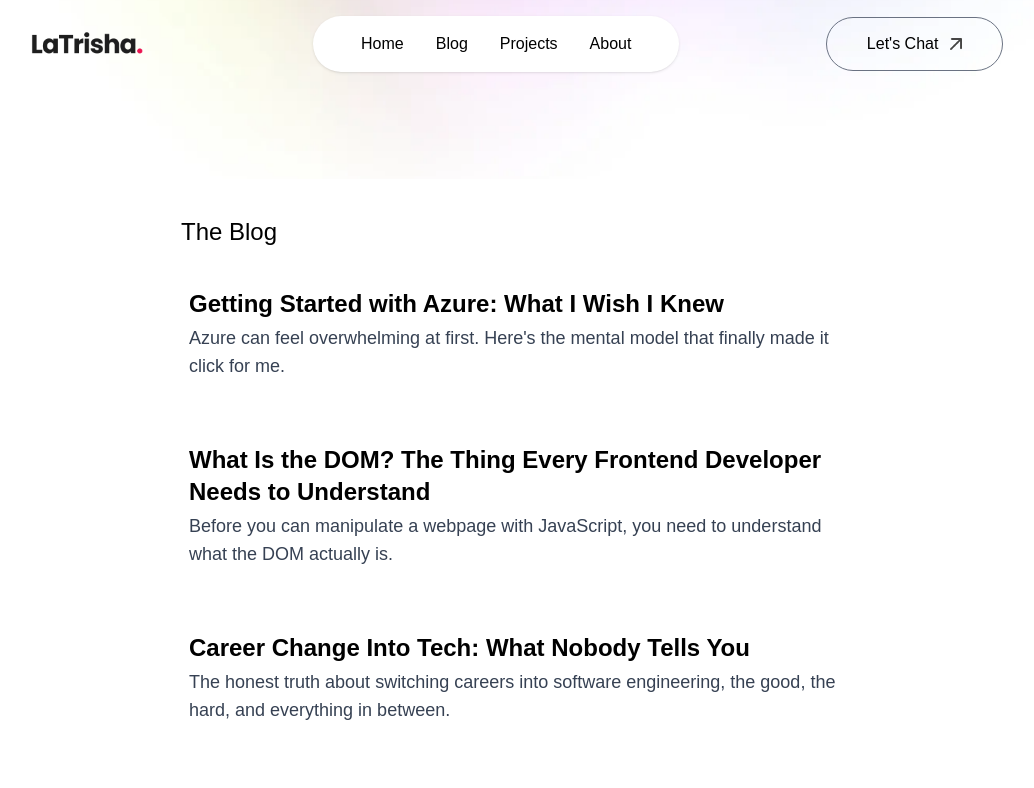
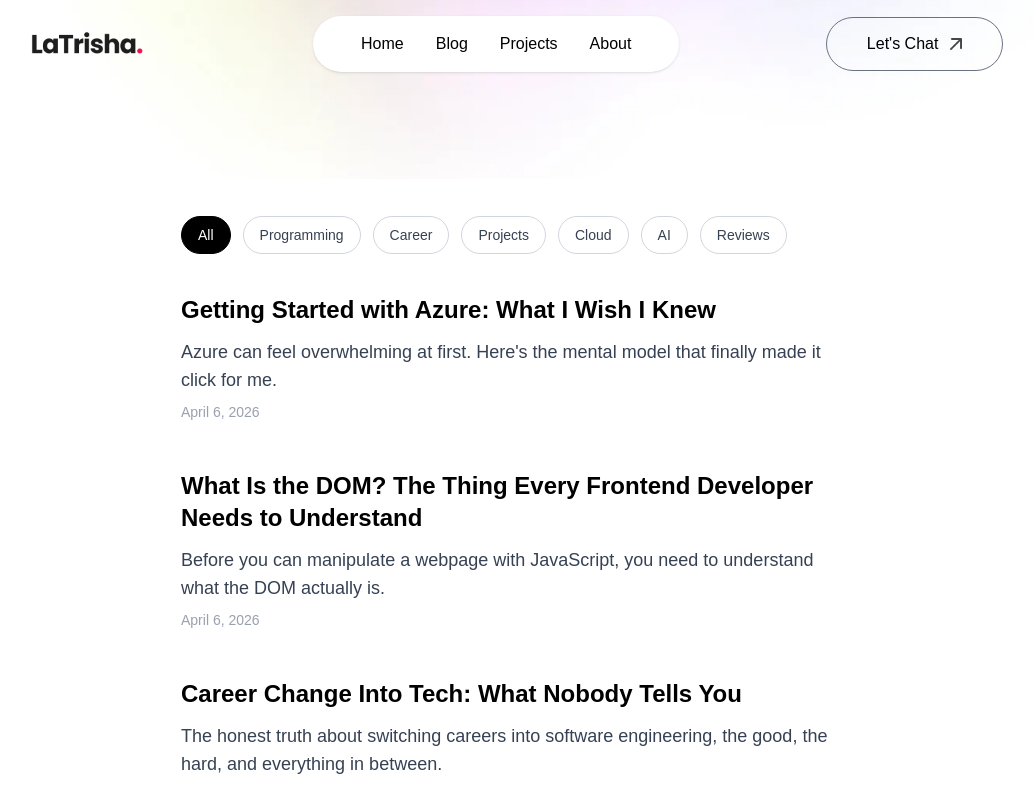
Before and after one commit to LaTrishaGomer/latrisha-gomer, a Next.js app: page /blog in a window 1280 px wide. Shown: the top 788 px of the page, without its empty margins (123-1157 px from the left). Built offline with nearby package versions, Linux system fonts and the light colour scheme; a web font is replaced by a local one.

Commit message:
add category filter UI to blog index page

```diff
--- a/app/blog/page.js
+++ b/app/blog/page.js
@@ -1,15 +1,16 @@
-import Blog from '../components/Blog'
 import Navbar from '../components/Navbar'
 import Footer from '../components/Footer'
+import BlogFilter from '../components/BlogFilter'
 import { getAllPosts } from '../lib/posts'
 
 export default function BlogPage() {
-  const posts = getAllPosts()
+  const posts = getAllPosts().filter(post => post.published !== false)
+
   return (
     <main>
-     <Navbar />
-     <div className="pt-44">
-      <Blog posts={posts} />
+      <Navbar />
+      <div className='pt-44'>
+        <BlogFilter posts={posts} />
       </div>
       <Footer />
     </main>
--- /dev/null
+++ b/app/components/BlogFilter.jsx
@@ -0,0 +1,67 @@
+'use client'
+import { useState } from 'react'
+import Link from 'next/link'
+import { motion } from 'motion/react'
+
+const categories = ['All', 'Programming', 'Career', 'Projects', 'Cloud', 'AI', 'Reviews']
+
+const BlogFilter = ({ posts = [] }) => {
+  const [activeCategory, setActiveCategory] = useState('All')
+
+  const filteredPosts = activeCategory === 'All'
+    ? posts
+    : posts.filter(post => post.category === activeCategory)
+
+  return (
+    <div className='w-full px-[12%] py-10'>
+      <div className='max-w-2xl mx-auto'>
+
+        {/* Category Filter Buttons */}
+        <div className='flex flex-wrap gap-3 mb-10'>
+          {categories.map((category) => (
+            <button
+              key={category}
+              onClick={() => setActiveCategory(category)}
+              className={`px-4 py-2 rounded-full text-sm font-ovo border transition duration-300 ${
+                activeCategory === category
+                  ? 'bg-black text-white border-black'
+                  : 'bg-white text-gray-700 border-gray-300 hover:border-black'
+              }`}
+            >
+              {category}
+            </button>
+          ))}
+        </div>
+
+        {/* Post List */}
+        <div className='flex flex-col gap-12'>
+          {filteredPosts.length > 0 ? (
+            filteredPosts.map((post, index) => (
+              <motion.div
+                key={index}
+                className='flex flex-col gap-2'
+                initial={{ opacity: 0, y: 20 }}
+                whileInView={{ opacity: 1, y: 0 }}
+                transition={{ duration: 0.5, delay: 0.1 * (index + 1) }}
+                viewport={{ once: true }}
+              >
+                <Link href={`/blog/${post.slug}`}>
+                  <h2 className='text-2xl font-semibold mb-1 hover:bg-lightHover transition'>
+                    {post.title}
+                  </h2>
+                </Link>
+                <p className='text-gray-700 text-base'>{post.description}</p>
+                <span className='text-sm text-gray-400 font-ovo'>{post.date}</span>
+              </motion.div>
+            ))
+          ) : (
+            <p className='font-ovo text-gray-500'>No posts in this category yet. Check back soon!</p>
+          )}
+        </div>
+
+      </div>
+    </div>
+  )
+}
+
+export default BlogFilter
```
